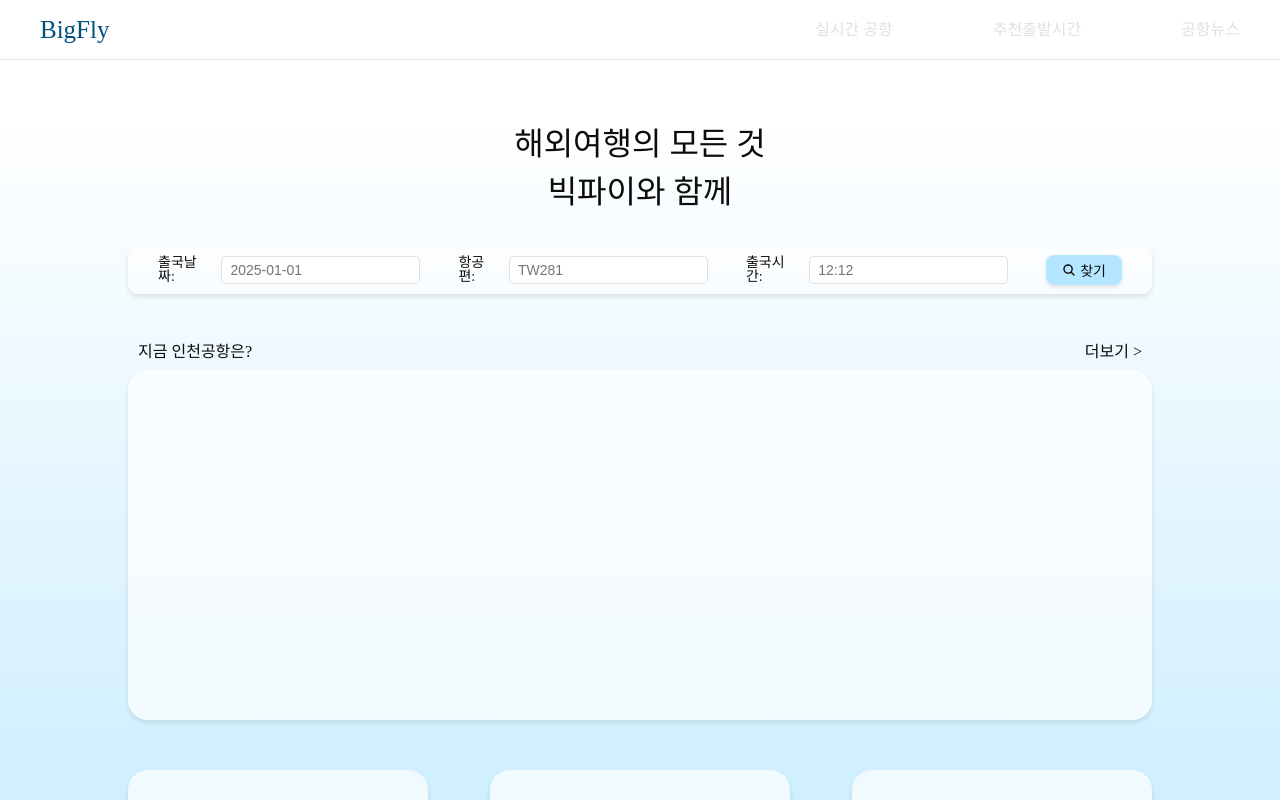
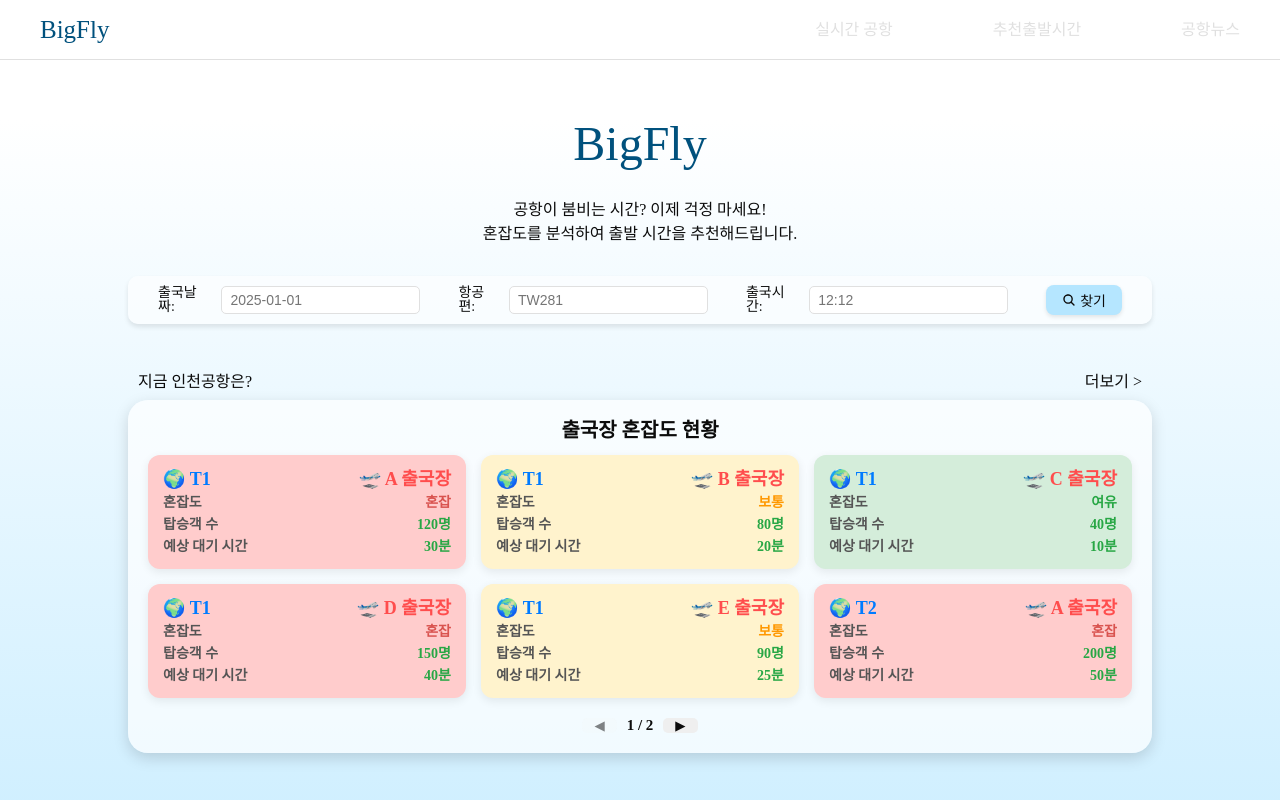
Before and after one commit to Heesu01/BigFly, a React (Vite) app: page /main in a window 1280 px wide. Shown: the top 800 px of the page. Built offline with nearby package versions, Linux system fonts and the light colour scheme.

Commit message:
feat: 메인페이지 실시간 혼잡도 컴포넌트 추가

```diff
--- /dev/null
+++ b/src/components/NowContent.tsx
@@ -0,0 +1,248 @@
+import React, { useState } from "react";
+import styled from "styled-components";
+
+// 목데이터
+const mockDepartureData = [
+  {
+    terno: "T1",
+    gate: "A",
+    congestion: "혼잡",
+    passengers: 120,
+    estimatedWait: "30분",
+  },
+  {
+    terno: "T1",
+    gate: "B",
+    congestion: "보통",
+    passengers: 80,
+    estimatedWait: "20분",
+  },
+  {
+    terno: "T1",
+    gate: "C",
+    congestion: "여유",
+    passengers: 40,
+    estimatedWait: "10분",
+  },
+  {
+    terno: "T1",
+    gate: "D",
+    congestion: "혼잡",
+    passengers: 150,
+    estimatedWait: "40분",
+  },
+  {
+    terno: "T1",
+    gate: "E",
+    congestion: "보통",
+    passengers: 90,
+    estimatedWait: "25분",
+  },
+  {
+    terno: "T2",
+    gate: "A",
+    congestion: "혼잡",
+    passengers: 200,
+    estimatedWait: "50분",
+  },
+  {
+    terno: "T2",
+    gate: "B",
+    congestion: "보통",
+    passengers: 130,
+    estimatedWait: "30분",
+  },
+  {
+    terno: "T2",
+    gate: "C",
+    congestion: "여유",
+    passengers: 60,
+    estimatedWait: "15분",
+  },
+  {
+    terno: "T2",
+    gate: "D",
+    congestion: "보통",
+    passengers: 110,
+    estimatedWait: "25분",
+  },
+  {
+    terno: "T2",
+    gate: "E",
+    congestion: "혼잡",
+    passengers: 180,
+    estimatedWait: "45분",
+  },
+];
+
+const DepartureStatus = () => {
+  const [page, setPage] = useState<number>(1);
+  const itemsPerPage = 6;
+
+  const totalPages = Math.ceil(mockDepartureData.length / itemsPerPage);
+  const displayedItems = mockDepartureData.slice(
+    (page - 1) * itemsPerPage,
+    page * itemsPerPage
+  );
+
+  return (
+    <Container>
+      <Title>출국장 혼잡도 현황</Title>
+
+      {displayedItems.length === 0 ? (
+        <NoData>현재 출국장 혼잡도 데이터가 없습니다.</NoData>
+      ) : (
+        <>
+          <StatGrid>
+            {displayedItems.map((item, index) => (
+              <StatItem key={index} congestionLevel={item.congestion}>
+                <Header>
+                  <Terminal>🌍 {item.terno}</Terminal>
+                  <Gate>🛫 {item.gate} 출국장</Gate>
+                </Header>
+                <Detail>
+                  <Label>혼잡도</Label>
+                  <Value congestionLevel={item.congestion}>
+                    {item.congestion}
+                  </Value>
+                </Detail>
+                <Detail>
+                  <Label>탑승객 수</Label>
+                  <Value>{item.passengers}명</Value>
+                </Detail>
+                <Detail>
+                  <Label>예상 대기 시간</Label>
+                  <Value>{item.estimatedWait}</Value>
+                </Detail>
+              </StatItem>
+            ))}
+          </StatGrid>
+
+          <Pagination>
+            <PageButton
+              onClick={() => setPage((prev) => Math.max(prev - 1, 1))}
+              disabled={page === 1}
+            >
+              ◀
+            </PageButton>
+            <PageNumber>
+              {page} / {totalPages}
+            </PageNumber>
+            <PageButton
+              onClick={() => setPage((prev) => Math.min(prev + 1, totalPages))}
+              disabled={page === totalPages}
+            >
+              ▶
+            </PageButton>
+          </Pagination>
+        </>
+      )}
+    </Container>
+  );
+};
+
+export default DepartureStatus;
+
+const Container = styled.div`
+  width: 100%;
+  background-color: rgba(255, 255, 255, 0.7);
+  border-radius: 20px;
+  box-shadow: 0 5px 15px rgba(0, 0, 0, 0.15);
+  padding: 20px;
+  display: flex;
+  flex-direction: column;
+  align-items: center;
+  text-align: center;
+`;
+
+const Title = styled.h3`
+  font-size: 20px;
+  font-weight: 600;
+  margin-bottom: 15px;
+`;
+
+const NoData = styled.p`
+  font-size: 16px;
+  color: #888;
+`;
+
+const StatGrid = styled.div`
+  display: grid;
+  grid-template-columns: repeat(auto-fit, minmax(300px, 1fr));
+  gap: 15px;
+  width: 100%;
+`;
+
+const StatItem = styled.div<{ congestionLevel: string }>`
+  background: ${(props) =>
+    props.congestionLevel === "혼잡"
+      ? "#ffcccc"
+      : props.congestionLevel === "보통"
+      ? "#fff3cd"
+      : "#d4edda"};
+  padding: 15px;
+  border-radius: 12px;
+  box-shadow: 0 3px 10px rgba(0, 0, 0, 0.08);
+  display: flex;
+  flex-direction: column;
+  gap: 8px;
+`;
+
+const Header = styled.div`
+  display: flex;
+  justify-content: space-between;
+  font-size: 18px;
+  font-weight: bold;
+`;
+
+const Terminal = styled.div`
+  color: #007bff;
+`;
+
+const Gate = styled.div`
+  color: #ff4d4d;
+`;
+
+const Detail = styled.div`
+  display: flex;
+  justify-content: space-between;
+  font-size: 14px;
+`;
+
+const Label = styled.span`
+  font-weight: bold;
+  color: #555;
+`;
+
+const Value = styled.span<{ congestionLevel?: string }>`
+  color: ${(props) =>
+    props.congestionLevel === "혼잡"
+      ? "#d9534f"
+      : props.congestionLevel === "보통"
+      ? "#ff9800"
+      : "#28a745"};
+  font-weight: bold;
+`;
+
+const Pagination = styled.div`
+  display: flex;
+  justify-content: center;
+  margin-top: 20px;
+  gap: 10px;
+`;
+
+const PageButton = styled.button`
+  padding: 0px 12px;
+  border-radius: 5px;
+  border: none;
+  cursor: pointer;
+  &:disabled {
+    opacity: 0.5;
+    cursor: not-allowed;
+  }
+`;
+
+const PageNumber = styled.span`
+  font-size: 15px;
+  font-weight: bold;
+`;
--- a/src/pages/MainPage.tsx
+++ b/src/pages/MainPage.tsx
@@ -2,6 +2,7 @@ import React from "react";
 import FlightSearch from "../components/FlightSearch";
 import styled from "styled-components";
 import { useNavigate } from "react-router-dom";
+import NowContent from "../components/NowContent";
 
 const MainPage = () => {
   const navigate = useNavigate();
@@ -18,19 +19,20 @@ const MainPage = () => {
   return (
     <Container>
       <Body>
-        <h1>
-          해외여행의 모든 것
+        <Info>
+          <h1>BigFly</h1>
+          <p>
+            공항이 붐비는 시간? 이제 걱정 마세요!
             <br />
-          빅파이와 함께
-        </h1>
+            혼잡도를 분석하여 출발 시간을 추천해드립니다.
+          </p>
+        </Info>
         <FlightSearch onSearch={handleSearch} />
         <NowBox>
-          <div>
           <p>지금 인천공항은?</p>
           <p onClick={() => navigate("/realtime")}>더보기 &gt;</p>
-          </div>
-          <NowContent></NowContent>
         </NowBox>
+        <NowContent />
 
         <MenuBox>
           <Item onClick={() => navigate("/realtime")}>
@@ -63,34 +65,33 @@ const Container = styled.div`
 const Body = styled.div`
   width: 80%;
   margin: auto;
+`;
+
+const Info = styled.div`
+  margin-bottom: 30px;
 
   h1 {
     text-align: center;
-    font-size: 2rem;
+    ${(props) => props.theme.fonts.logo};
+    font-size: 3em;
     margin-bottom: 30px;
     margin-top: 60px;
+  }
+  p {
+    text-align: center;
     line-height: 1.5;
   }
 `;
 
 const NowBox = styled.div`
   margin-top: 50px;
-  div {
   display: flex;
   justify-content: space-between;
-    margin-top: 10px;
+  margin-bottom: 10px;
   padding: 0 10px;
   p {
     cursor: pointer;
   }
-  }
-`;
-
-const NowContent = styled.div`
-  height: 350px;
-  background-color: rgba(255, 255, 255, 0.7);
-  border-radius: 20px;
-  box-shadow: 0 3px 5px rgba(0, 0, 0, 0.1);
 `;
 
 const MenuBox = styled.div`
```
Lines whose indentation alone changed are shown as unchanged.
